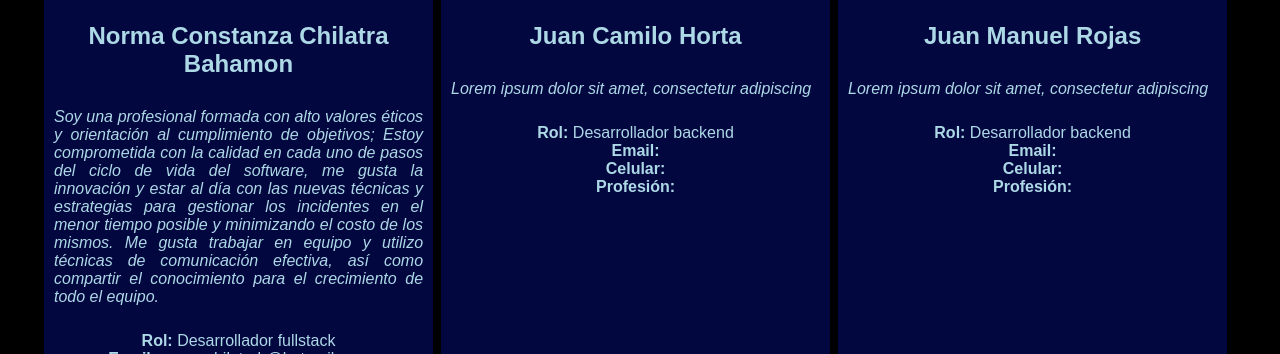
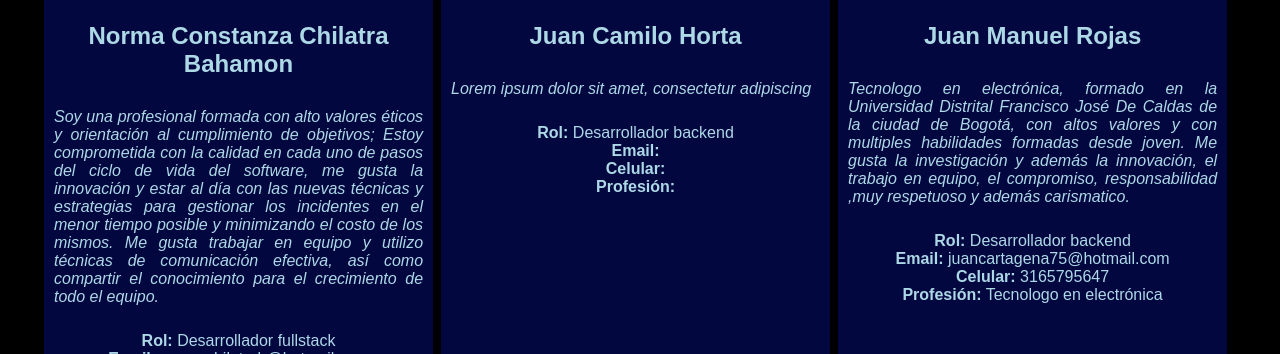
Before and after one commit to normachilatrab/semana-1-14, a Vue app: page / in a window 1280 px wide. Shown: the part 1881-2235 px from the top of the page. Built offline with nearby package versions, Linux system fonts and the light colour scheme.

Commit message:
nombre y foto

```diff
--- a/src/App.vue
+++ b/src/App.vue
@@ -212,13 +212,16 @@ export default {
         },
         {
           codigo: 3,
-          nombre: 'Juan Manuel Rojas',
-          descripcion: 'Lorem ipsum dolor sit amet, consectetur adipiscing',
+         nombre: 'Juan Manuel Rojas',
+          descripcion: `Tecnologo en electrónica, formado en la Universidad Distrital Francisco José De Caldas
+                            de la ciudad de Bogotá, con altos valores y con multiples habilidades formadas desde joven.
+                            Me gusta la investigación y además la innovación, el trabajo en equipo, el compromiso, responsabilidad
+                            ,muy respetuoso y además carismatico.`,
           rol: 'Desarrollador backend',
-          email: '',
-          celular: '',
-          profesion: '',
-          image: 'path/to/image'
+          email: 'juancartagena75@hotmail.com',
+          celular: '3165795647',
+          profesion: 'Tecnologo en electrónica',
+          image: 'https://www.instagram.com/p/CBB1bnAs_BVsCzDw7pKI921JXQqUfaDySFsVi40/'
         }
       ]
     }
```
